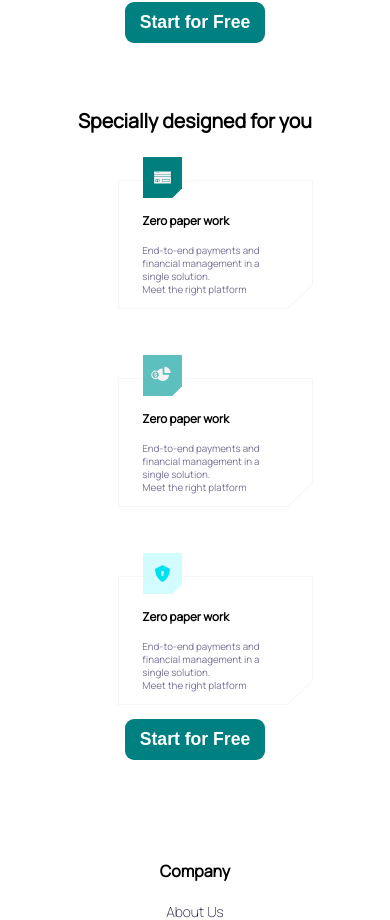
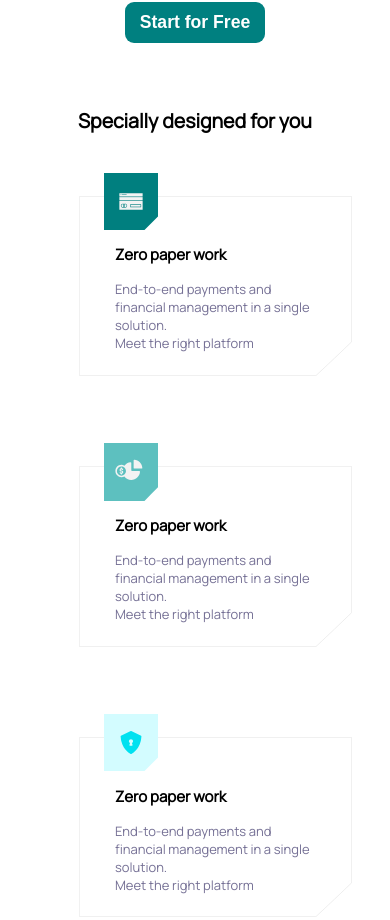
Before and after one commit to ifenega/tutela, a React (Create React App) app: page / in a window 390 px wide. Shown: the part 2561-3481 px from the top of the page. Built offline with nearby package versions, Linux system fonts and the light colour scheme.

Commit message:
changes to the specially design size cards

```diff
--- a/src/components/Home/Home.css
+++ b/src/components/Home/Home.css
@@ -797,4 +797,14 @@
   .hero .hero_tel_div button, .footer .btn {
     padding: .8rem 0;
   }
+  .special .design_card {
+    margin: 2rem auto;
+    width: 70%;
+  }
+  .special .design_card .title {
+    font-size: 15px;
+  }
+  .special .design_card .txt {
+    font-size: 13px;
+  }
 }
```
